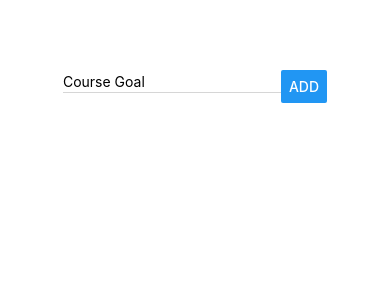
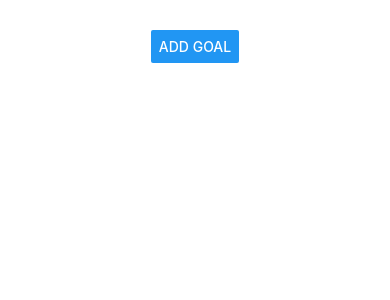
Before and after one commit to blanks88/rn-complete-guide, a React Native app: screen / in a window 390 px wide. Shown: the top 300 px of the page. Built offline with nearby package versions, Linux system fonts and the light colour scheme.

Commit message:
The modal way

```diff
--- a/App.js
+++ b/App.js
@@ -1,27 +1,44 @@
 import React, { useState } from 'react';
 import { StatusBar } from 'expo-status-bar';
-import { StyleSheet, Text, View, TextInput, Button, ScrollView, FlatList } from 'react-native';
+import { StyleSheet, View, FlatList, Button } from 'react-native';
 
 import GoalInput from './components/GoalInput';
 import GoalItem from './components/GoalItem';
 
 export default function App() {
   const [courseGoals, setCourseGoals] = useState([])
+  const [isAddMode, setIsAddMode] = useState(false)
 
+  const onCancelHandler = () => setIsAddMode(false);
   const onAddGoalHandler = (enteredGoal) => {
-    setCourseGoals(courseGoals => [...courseGoals, { id: Math.random(), name: enteredGoal }]);
+    if (!!enteredGoal) {
+      setCourseGoals(courseGoals => [...courseGoals, { id: Math.random(), name: enteredGoal }]);
+    }
+    setIsAddMode(false);
   };
+
+
   const onDeleteHandler = (item) =>
     setCourseGoals(courseGoals => courseGoals.filter(course => course.id !== item.id));
 
+
   return (
     <View style={styles.container}>
-      <GoalInput onAddGoalHandler={onAddGoalHandler} />
+      <Button title="ADD GOAL" onPress={setIsAddMode.bind(this, true)} />
+      <GoalInput
+        visible={isAddMode}
+        onCancelHandler={onCancelHandler}
+        onAddGoalHandler={onAddGoalHandler}
+      />
       <FlatList
         data={courseGoals}
         style={styles.goalsContainer}
         keyExtractor={(item) => `${item.id}`}
-        renderItem={itemData => <GoalItem item={itemData.item} onDeleteHandler={onDeleteHandler} />}
+        renderItem={itemData =>
+          <GoalItem
+            item={itemData.item}
+            onDeleteHandler={onDeleteHandler}
+          />}
       >
       </FlatList>
       <StatusBar style="auto" />
--- a/components/GoalInput.js
+++ b/components/GoalInput.js
@@ -1,8 +1,8 @@
 import React, { useState } from 'react'
-import { Button, StyleSheet, TextInput, View } from 'react-native'
+import { Button, Modal, StyleSheet, TextInput, View } from 'react-native'
 
 
-export default function GoalInput({ onAddGoalHandler }) {
+export default function GoalInput({ visible, onAddGoalHandler, onCancelHandler }) {
     const [enteredGoal, setEnteredGoal] = useState('');
     const goalInputHandler = (text) => setEnteredGoal(text);
 
@@ -12,26 +12,47 @@ export default function GoalInput({ onAddGoalHandler }) {
     }
 
     return (
-        <View style={styles.goalForm}>
+        <Modal visible={visible} animationType='slide'>
+            <View style={styles.goalInputContainer}>
                 <TextInput
                     value={enteredGoal}
                     placeholder="Course Goal"
                     style={styles.goalInputText}
                     onChangeText={goalInputHandler} />
+                <View style={styles.buttonContainer}>
+                    <View style={styles.callToAction}>
+                        <Button title="CANCEL" color="red" onPress={onCancelHandler} />
+                    </View>
+                    <View style={styles.callToAction}>
                         <Button title="ADD" onPress={addGoal} />
                     </View>
+                </View>
+            </View>
+        </Modal>
     )
 }
 
 const styles = StyleSheet.create({
-    goalForm: {
+    goalInputContainer: {
+        flex: 1,
         margin: 40,
-        flexDirection: 'row'
+        alignItems: 'center',
+        justifyContent: 'center',
     },
     goalInputText: {
+        padding: 10,
         width: '100%',
         marginBottom: 10,
         borderBottomWidth: 1,
         borderBottomColor: '#cccc'
+    },
+    buttonContainer: {
+        width: '70%',
+        alignItems: 'center',
+        flexDirection: 'row',
+        justifyContent: 'space-between'
+    },
+    callToAction: {
+        width: '45%'
     }
 })
--- a/components/GoalItem.js
+++ b/components/GoalItem.js
@@ -10,7 +10,7 @@ export default function GoalItem({ item, onDeleteHandler }) {
             <View style={styles.goalItem}>
                 <Text>{item.name}</Text>
             </View>
-        </TouchableOpacity >
+        </TouchableOpacity>
     )
 }
 
```
Lines whose indentation alone changed are shown as unchanged.
